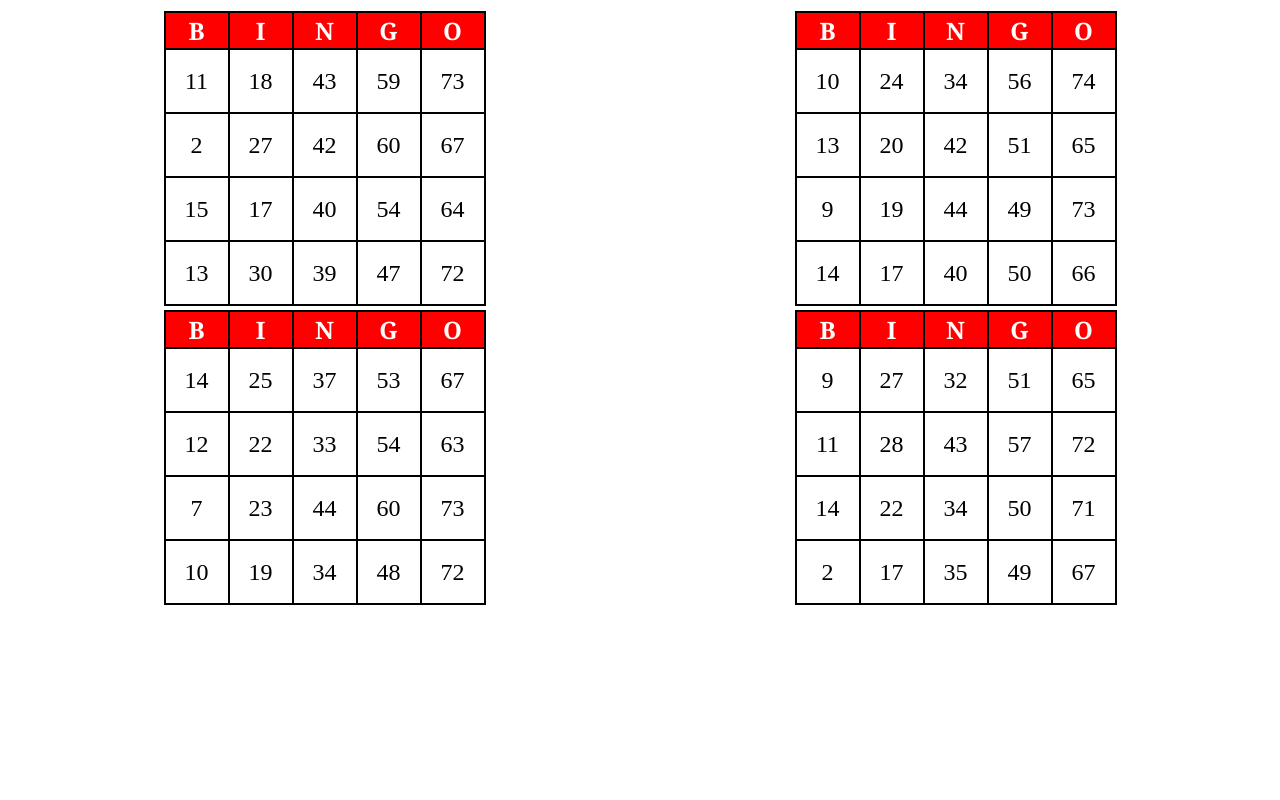
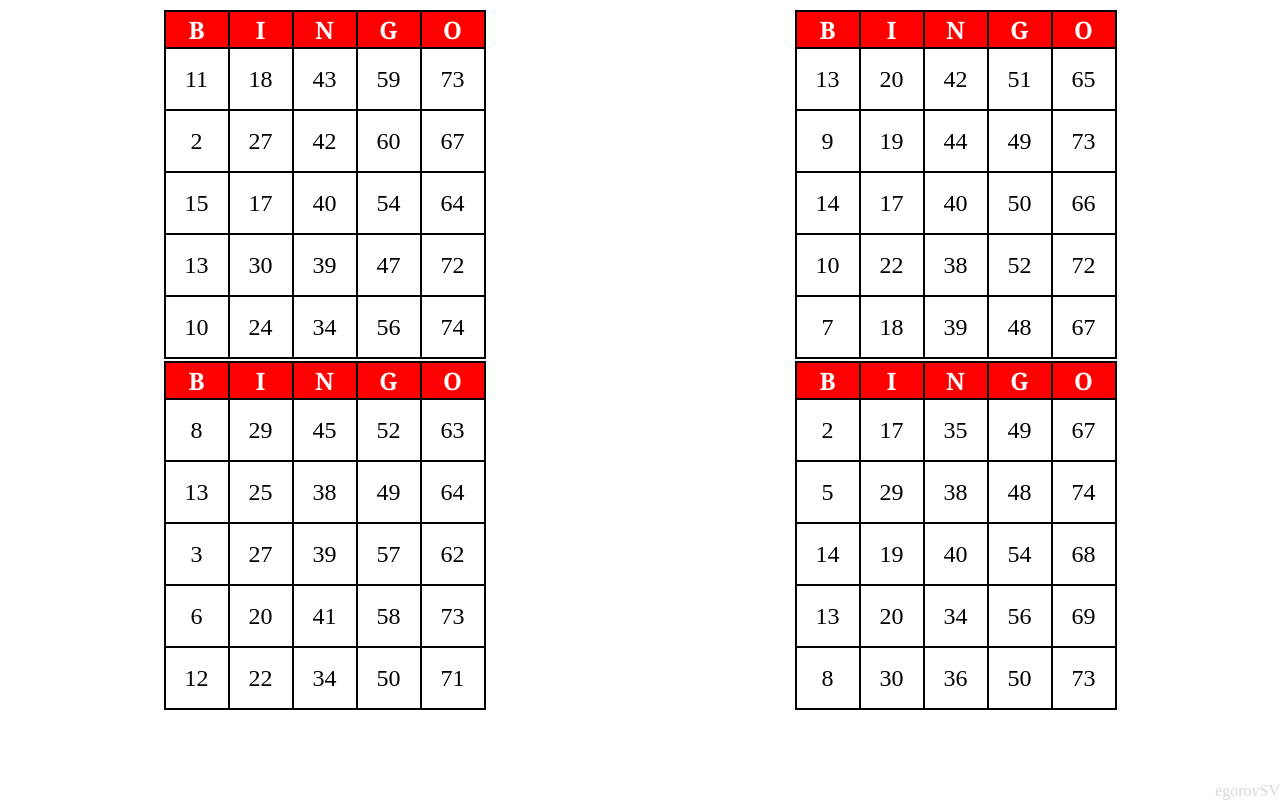
Before and after one commit to EgorovSV/bingo2024, a plain HTML site: page index.html in a window 1280 px wide. Drawn offline with Linux system fonts and the light colour scheme.

Commit message:
5-th row adding

```diff
--- a/app.js
+++ b/app.js
@@ -16,6 +16,14 @@ function runLotto() {
   }
   body.appendChild(table);
   table.appendChild(tbdy);
+
+  var watermark = document.createElement("a");
+  watermark.href = "https://github.com/EgorovSV";
+  watermark.target = "_blank";
+  watermark.appendChild(document.createTextNode("egorovSV"));
+  var div = document.createElement("div");
+  div.appendChild(watermark);
+  body.appendChild(div);
 }
 
 function createTabel() {
@@ -24,7 +32,7 @@ function createTabel() {
   var tbdy = document.createElement("tbody");
 
   const numbers = [];
-  for (var i = 0; i < 5; i++) {
+  for (var i = 0; i < 6; i++) {
     var tr = document.createElement("tr");
     for (var j = 0; j < 5; j++) {
       if (i == 0) {
--- a/style.css
+++ b/style.css
@@ -14,6 +14,7 @@ th {
 
 td {
   vertical-align: bottom;
+  padding: 0px;
   font-size: x-large;
 }
 
@@ -23,6 +24,30 @@ td table tr td {
   width: 60px;
   text-align: center;
 }
-td table tr td {
-  line-height: 60px;
+@media screen and (max-width: 1300px) {
+  td table tr td {
+    line-height: 60px;
+  }
 }
+/* {
+  opacity: 0.5;
+  color: BLACK;
+  position: absolute;
+  right: 0;
+
+  text-align: right;
+  text-decoration: none;
+  float: right;
+}*/
+
+a,
+div {
+  opacity: 0.4;
+  color: BLACK;
+  position: fixed;
+  bottom: 0;
+  right: 0;
+  text-align: right;
+  text-decoration: none;
+  float: right;
+}
```
